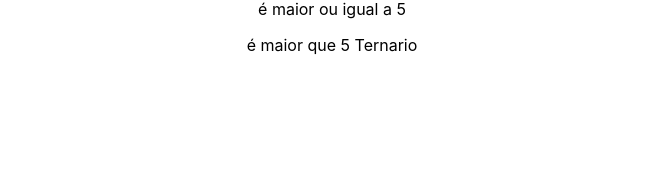
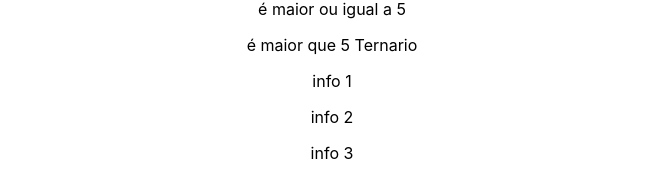
Before and after one commit to henriquesd11/react, a React (Create React App) app: page / in a window 1280 px wide. Shown: the part 806-982 px from the top of the page, without its empty margins (308-971 px from the left). Before the commit the page ends 877 px from the top, so only its background shows below. Built offline with nearby package versions, Linux system fonts and the light colour scheme.

Commit message:
New way to open father tag called Fragment

```diff
--- a/src/App.js
+++ b/src/App.js
@@ -4,15 +4,17 @@ import Images from "./components/Images";
 import Hooks from "./components/Hooks";
 import List from "./components/List";
 import RenderCond from "./components/RenderCond";
+import Fragment from "./components/Fragment";
 function App() {
   return (
     <div className="App">
       <h1>Hello World</h1>
-        <FirstComponent/>
+        <FirstComponent />
         <Images />
         <Hooks />
         <List />
         <RenderCond x={5}/>
+        <Fragment />
     </div>
   );
 }
--- /dev/null
+++ b/src/components/Fragment.js
@@ -0,0 +1,13 @@
+function Fragment()
+{
+    return (
+        // modelo de uso para abrir propriedade pai, trocando div, por apenas a abertura de chaves.
+        <>
+            <p>info 1</p>
+            <p>info 2</p>
+            <p>info 3</p>
+        </>
+    );
+}
+
+export default Fragment;
```
